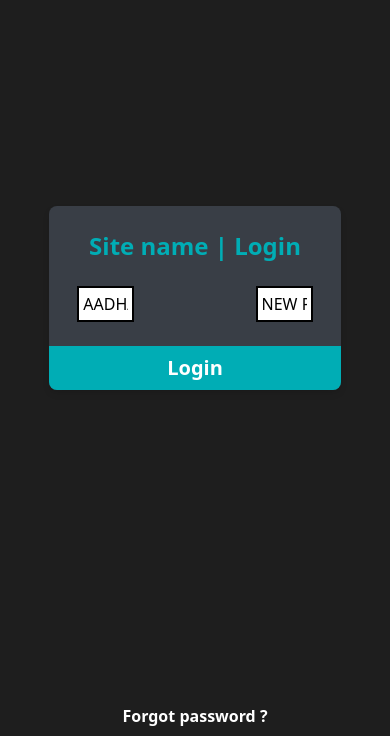
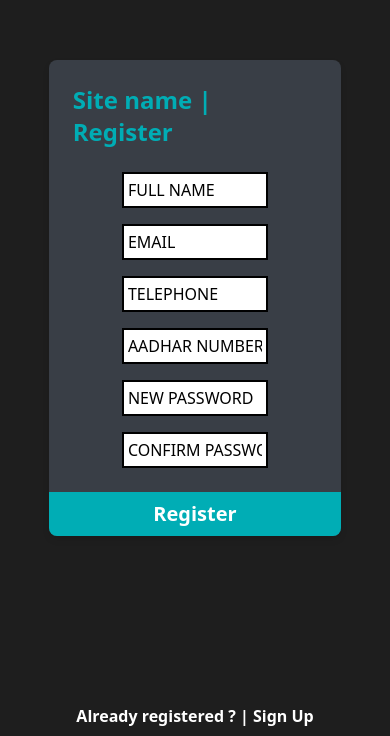
Before and after one commit to yashgokakkar99/BE-Project-2024, a React (Create React App) app in the folder pro2024/: page /register in a window 390 px wide. Shown: the part 108-844 px from the top of the page. Built offline with nearby package versions, Linux system fonts and the light colour scheme.

Commit message:
Responsiveness added

```diff
--- a/pro2024/src/components/Login.jsx
+++ b/pro2024/src/components/Login.jsx
@@ -14,25 +14,28 @@
       password,
     });
   };
+
   return (
     <div className="min-h-screen flex flex-col items-center bg-[#1E1E1E]">
       <div className="w-3/4 m-auto rounded-lg bg-[#393E46] drop-shadow-md">
         <h2 className="flex justify-center p-6 text-[#00ADB5] font-bold text-2xl">
           Site name | Login
         </h2>
-        <form onSubmit={handleSubmit}>
-          <div className="grid grid-cols-2 gap-16">
+        <form onSubmit={handleSubmit} className="p-4">
+          <div className="grid grid-cols-1 gap-4 md:grid md:grid-cols-2 md:gap-16">
+            <div className="mb-4">
               <input
-              className="border-2 border-black w-2/4 m-auto  placeholder-black p-1"
+                className="border-2 border-black w-full p-2 placeholder-black"
                 type="text"
                 value={aadharNumber}
                 onChange={(e) => setAadharNumber(e.target.value)}
                 required
                 placeholder="AADHAR NUMBER"
               />
-
+            </div>
+            <div className="mb-4">
               <input
-              className="border-2 border-black w-2/4 m-auto  placeholder-black p-1"
+                className="border-2 border-black w-full p-2 placeholder-black"
                 type="password"
                 value={password}
                 onChange={(e) => setPassword(e.target.value)}
@@ -40,18 +43,17 @@
                 placeholder="NEW PASSWORD"
               />
             </div>
+          </div>
 
           <button
             type="submit"
-            className="w-full mt-6 p-2 bg-[#00ADB5] text-[#FFFFFF] font-bold text-xl rounded-b-lg "
+            className="w-full p-2 bg-[#00ADB5] text-[#FFFFFF] font-bold text-xl rounded-b-lg"
           >
             Login
           </button>
         </form>
       </div>
-      <p className="text-center text-[#FFFFFF] mb-2 font-bold">
-        Forgot password ?
-      </p>
+      <p className="text-center text-[#FFFFFF] font-bold mb-2">Forgot password?</p>
     </div>
   );
 }
--- a/pro2024/src/components/Register.jsx
+++ b/pro2024/src/components/Register.jsx
@@ -33,7 +33,7 @@
           Site name | Register
         </h2>
         <form onSubmit={handleSubmit}>
-          <div className="grid grid-cols-2 gap-16">
+          <div className="grid grid-cols-1 gap-4 md:grid md:grid-cols-2 md:gap-16">
             <input
               className="border-2 border-black w-2/4 m-auto  placeholder-black p-1"
               type="text"
--- a/pro2024/src/index.js
+++ b/pro2024/src/index.js
@@ -2,14 +2,15 @@
 import ReactDOM from 'react-dom/client';
 import './index.css';
 // import App from './App';
-// import Register from '../src/components/Register';
-import Login from '../src/components/Login';
+import Register from '../src/components/Register';
+// import Login from '../src/components/Login';
 import reportWebVitals from './reportWebVitals';
 
 const root = ReactDOM.createRoot(document.getElementById('root'));
 root.render(
   <React.StrictMode>
-    <Login />
+    {/* <Login /> */}
+    <Register />
   </React.StrictMode>
 );
 
```
Lines whose indentation alone changed are shown as unchanged.
